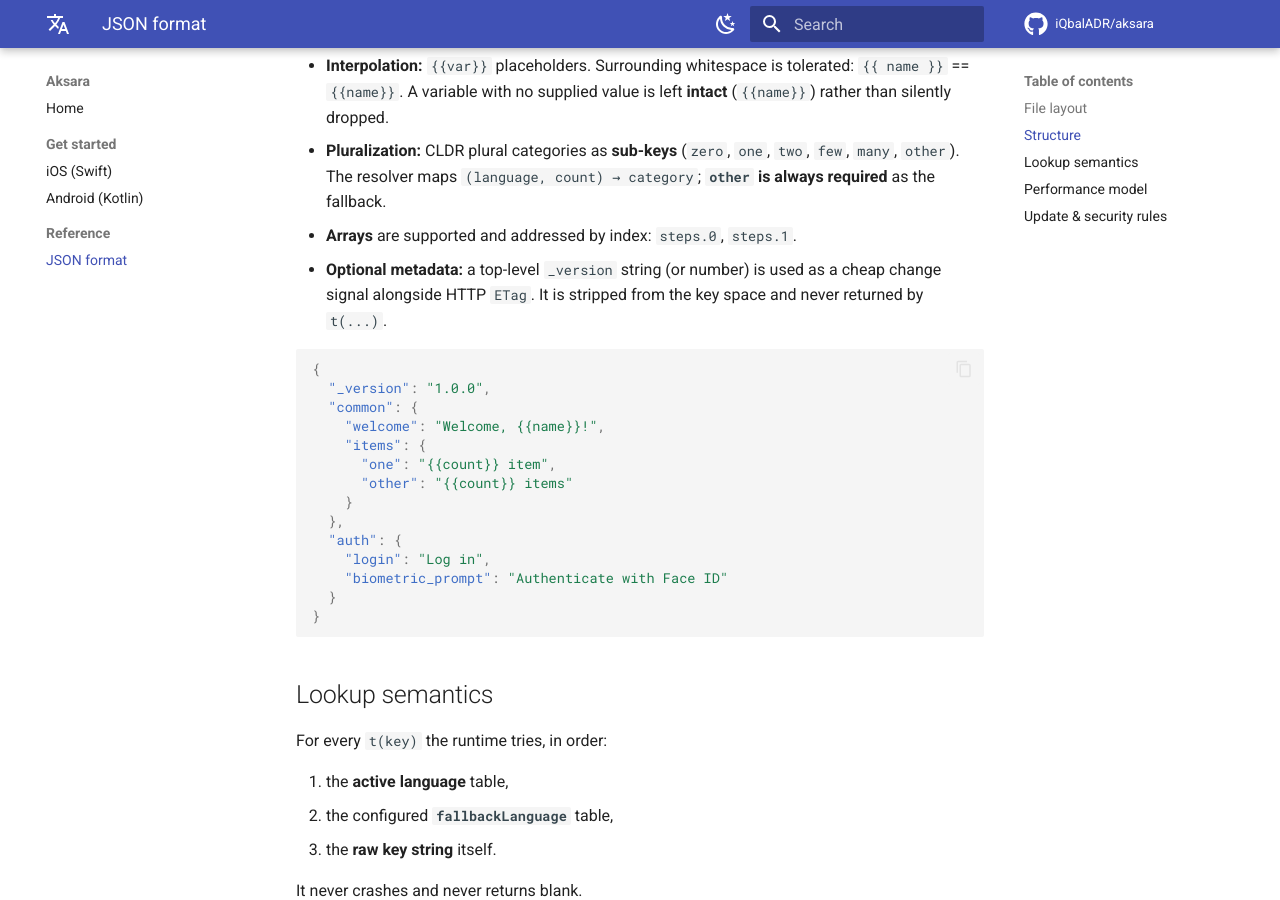
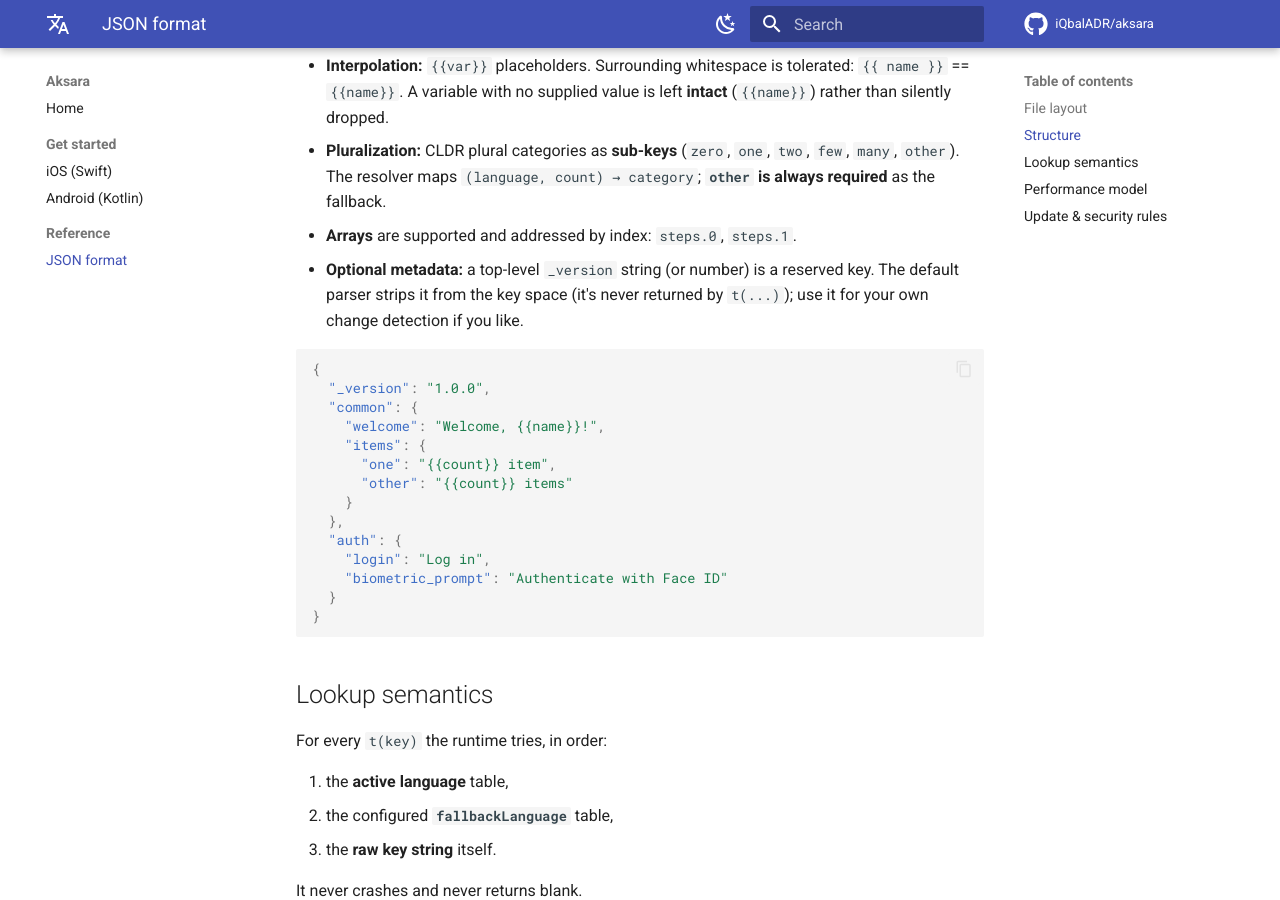
Before and after one commit to iQbalADR/aksara, an MkDocs documentation site: the page built from docs/format.md, in a window 1280 px wide and 900 px high, scrolled down 529 px. Built offline with MkDocs 1.6.1 and Material for MkDocs 9.7.7, drawn with Linux system fonts in a browser that asks for light colours; comment, search, counter and statistics services are not loaded.

Commit message:
docs: scrub remaining pre-refactor references (removed CertificatePinner backlog item; reword _version note)

````diff
--- a/docs/format.md
+++ b/docs/format.md
@@ -21,9 +21,9 @@ It is **i18next-compatible** so existing web tooling and translators can be reus
   (`zero`, `one`, `two`, `few`, `many`, `other`). The resolver maps
   `(language, count) → category`; **`other` is always required** as the fallback.
 - **Arrays** are supported and addressed by index: `steps.0`, `steps.1`.
-- **Optional metadata:** a top-level `_version` string (or number) is used as a
-  cheap change signal alongside HTTP `ETag`. It is stripped from the key space and
-  never returned by `t(...)`.
+- **Optional metadata:** a top-level `_version` string (or number) is a reserved key.
+  The default parser strips it from the key space (it's never returned by `t(...)`);
+  use it for your own change detection if you like.
 
 ```json
 {
````
Also changed, not shown: SPEC.md (+5 -3 lines).
